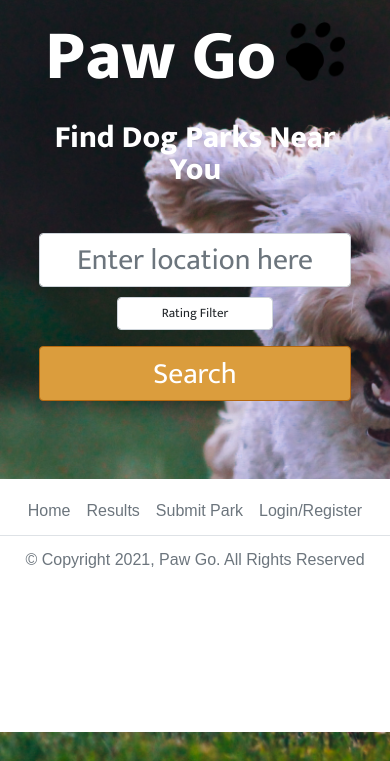
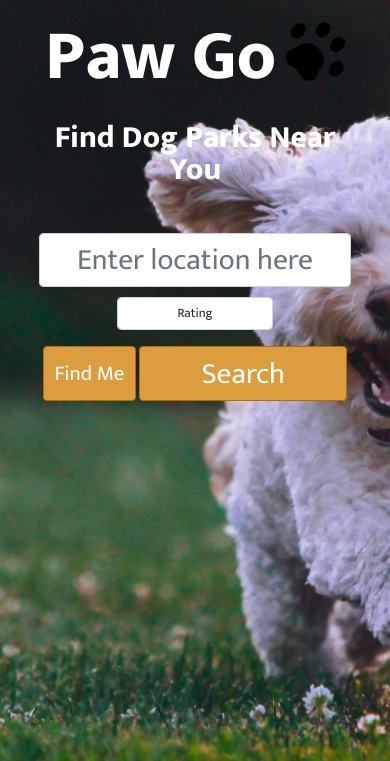
Before and after one commit to sahnik1/CS_4WW3_Proj, a PHP site: page / in a window 390 px wide. Shown: the part 83-844 px from the top of the page. Run offline with PHP 8.4, Linux system fonts and the light colour scheme.

Commit message:
finished the find my location button for the search page

```diff
--- a/index.html
+++ b/index.html
@@ -14,6 +14,7 @@
     <link rel="stylesheet" href="styles/navbar.css">
     <link rel="stylesheet" href="styles/search.css">
     <link rel="stylesheet" href="styles/footer.css">
+    <script src="https://code.jquery.com/jquery-3.6.0.js" integrity="sha256-H+K7U5CnXl1h5ywQfKtSj8PCmoN9aaq30gDh27Xc0jk=" crossorigin="anonymous"></script>
   </head>
   <body>
     <header>
@@ -71,22 +72,23 @@
       <form class="search-form" action="results_sample.html">
         <input type="text" class="form-control search-input" placeholder="Enter location here" id="userLocationSearch">
         <select id="rating-search" class="form-control">
-          <option selected>Rating Filter</option>
+          <option selected>Rating</option>
           <option>1</option>
           <option>2</option>
           <option>3</option>
           <option>4</option>
           <option>5</option>
         </select>
-        <div class="d-grid gap-2">
-          <button type="submit" class="btn btn-primary search-btn">Search</button>
+        <div class="row btn-container justify-content-center">
+          <button id="FindLocation" type="button" class="btn btn-primary location-btn col-4" onclick="findLocation()">Find Me</button>
+          <button id="SearchBtn" type="submit" class="btn btn-primary search-btn col-8">Search</button>
         </div>
       </form>
     </div>
     <!-- Page footer containing copyright and navigation links to all of our main pages -->
     <!-- Py and Px involve spacing vertically and horizontally respectively, justify center keeps the content centered -->
     <!-- text-muted gives the footer text that grey look -->
-    <footer class="py-3">
+    <!-- <footer class="py-3">
       <ul class="nav justify-content-center border-bottom pb-2 mb-3">
         <li class="nav-item">
           <a href="index.html" class="nav-link px-2 text-muted">Home</a>
@@ -102,7 +104,8 @@
         </li>
       </ul>
       <p class="text-center text-muted">&copy; Copyright 2021, Paw Go. All  Rights Reserved</p>
-    </footer>
+    </footer> -->
     <script src="https://cdn.jsdelivr.net/npm/bootstrap@5.1.2/dist/js/bootstrap.bundle.min.js" integrity="sha384-kQtW33rZJAHjgefvhyyzcGF3C5TFyBQBA13V1RKPf4uH+bwyzQxZ6CmMZHmNBEfJ" crossorigin="anonymous"></script>
+    <script src="scripts/index.js"></script>
   </body>
 </html>
--- a/results_sample.html
+++ b/results_sample.html
@@ -11,6 +11,7 @@
     <link rel="stylesheet" href="styles/results.css">
     <link rel="stylesheet" href="styles/footer.css">
     <link href="https://cdn.jsdelivr.net/npm/bootstrap@5.1.2/dist/css/bootstrap.min.css" rel="stylesheet" integrity="sha384-uWxY/CJNBR+1zjPWmfnSnVxwRheevXITnMqoEIeG1LJrdI0GlVs/9cVSyPYXdcSF" crossorigin="anonymous">
+    <script src="https://code.jquery.com/jquery-3.6.0.js" integrity="sha256-H+K7U5CnXl1h5ywQfKtSj8PCmoN9aaq30gDh27Xc0jk=" crossorigin="anonymous"></script>
   </head>
   <body>
     <header>
--- /dev/null
+++ b/scripts/index.js
@@ -0,0 +1,16 @@
+//obtain the user's location and pass it to a function which will process it
+function findLocation() {
+    if (navigator.geolocation) {
+        navigator.geolocation.getCurrentPosition(displayLocation);
+    } else {
+        alert("Geolocation is not support by this browser");
+    }
+}
+
+//enter the user's coordinates into the search bar and submit the form
+function displayLocation(location) {
+    var latitudeLongitude = location.coords.latitude + ", " + location.coords.longitude;
+    $('#userLocationSearch').val(latitudeLongitude);
+
+    $('#SearchBtn').click();
+}
--- a/styles/search.css
+++ b/styles/search.css
@@ -55,7 +55,6 @@ body {
     font-family: 'Mukta', sans-serif;
 }
 
-
 .search-form {
     margin-top: 15%;
     font-family: 'Mukta', sans-serif;
@@ -87,6 +86,18 @@ body {
     font-size: 3.5vh;
 }
 
+.location-btn {
+    height: 6.5vh;
+    text-align: center;
+    margin-right: 5%;
+    overflow: hidden;
+    padding: 2%;
+    font-size: 2.5vh
+}
+
+.btn-container {
+    width: 50%;
+}
 
 /* Configures responsiveness for bigger screen sizes: laptops, monitors */
 @media screen and (min-width: 983px) {
@@ -168,5 +179,25 @@ body {
         margin-top: 3%;
         width: 50%;
         margin: 3% auto auto auto;
+        text-align: center;
+    }
+
+    .btn-container {
+        width: 100%;
+        margin: auto;
+    }
+
+    .location-btn {
+        height: 6.5vh;
+        width: 30%;
+        text-align: center;
+        margin-top: 5%;
+        margin-right: 3%;
     }
 }
+
+@media screen and (max-width: 1038px){
+    .location-btn {
+        margin-right: 1%;
+    }
+}
```
